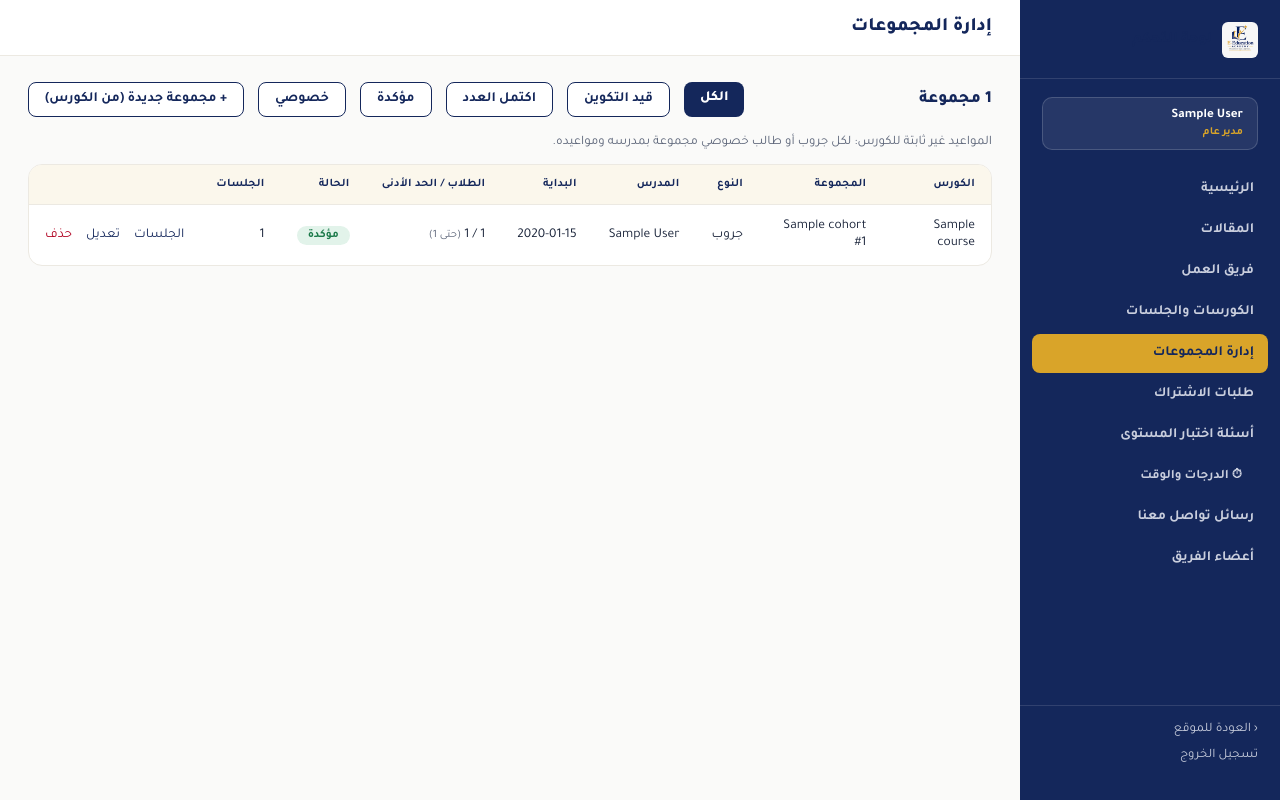
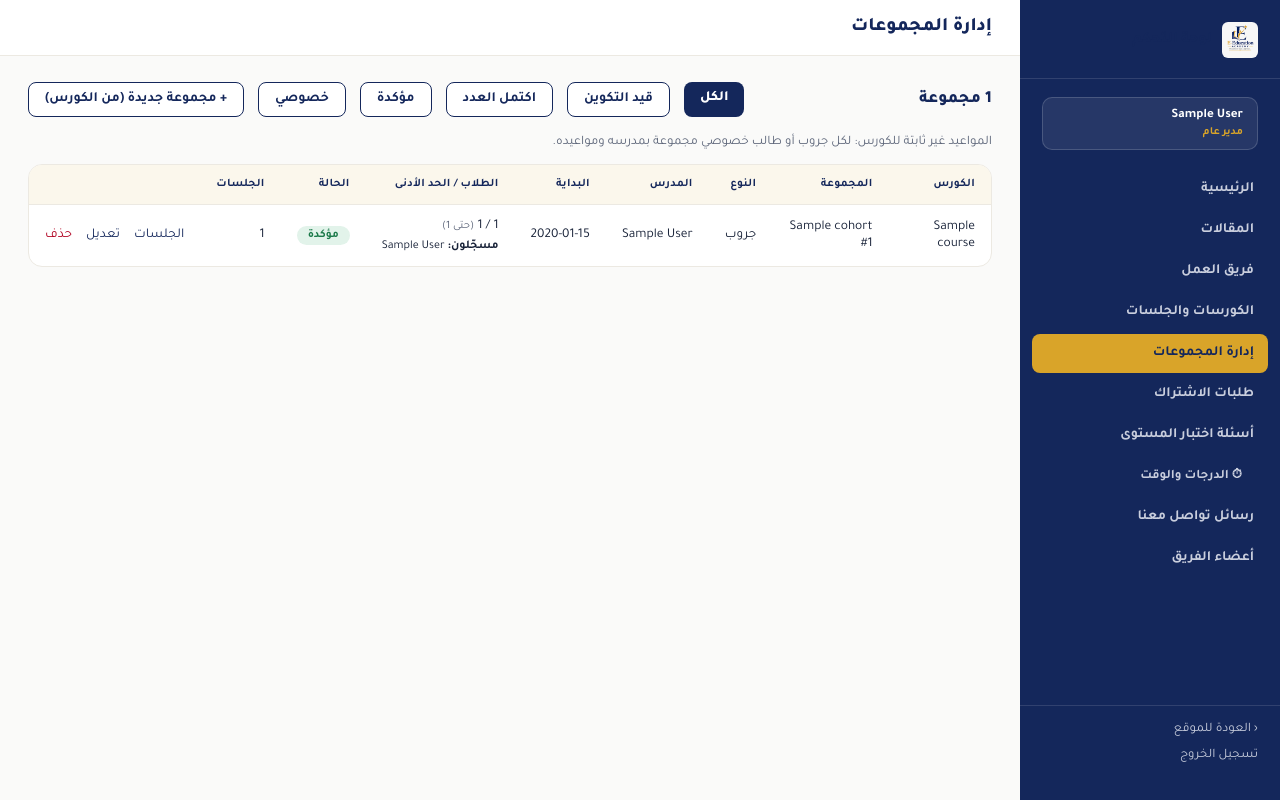
Before and after one commit to aahmed19982000/E-Education, a Django app: page /dashboard/cohorts/ in a window 1280 px wide. Run offline with Django 5.2, Linux system fonts and the light colour scheme; a user stored in the database is signed in; tables that the repository leaves empty hold one stand-in row (values such as "Sample post").

Commit message:
Show enrolled and waiting student names on the groups list
Co-Authored-By: Claude Sonnet 5.5 <noreply@anthropic.com>

```diff
--- a/courses/tests.py
+++ b/courses/tests.py
@@ -506,6 +506,7 @@ class WaitingGroupTests(TestCase):
         self.place(1); self.place(2)
         url = reverse("dashboard:all_cohorts")
         self.assertContains(self.client.get(url), "تأكيد المجموعة")
+        self.assertContains(self.client.get(url), "W1")  # waiting students are named
         self.assertContains(self.client.get(url, {"status": "ready"}), "تأكيد المجموعة")
         self.assertNotContains(self.client.get(url, {"status": "confirmed"}), "تأكيد المجموعة")
 
--- /dev/null
+++ b/dashboard/templates/dashboard/_cohort_people.html
@@ -0,0 +1,3 @@
+{% for e in c.enrollments.all %}{% if e.status == 'active' %}{% if forloop.first %}<div style="font-size:12px;margin-top:4px;"><b>مسجّلون:</b> {% endif %}{{ e.user.get_full_name|default:e.user.email }}{% if not forloop.last %}، {% endif %}{% if forloop.last %}</div>{% endif %}{% endif %}{% endfor %}
+{% with w=c.waiting_requests %}{% if w %}<div style="font-size:12px;color:var(--muted);margin-top:4px;"><b>بانتظار التأكيد:</b>
+  {% for r in w %}<a href="{% url 'dashboard:request_detail' r.pk %}">{{ r.full_name }}</a>{% if not forloop.last %}، {% endif %}{% endfor %}</div>{% endif %}{% endwith %}
--- a/dashboard/templates/dashboard/cohorts_list.html
+++ b/dashboard/templates/dashboard/cohorts_list.html
@@ -27,11 +27,8 @@
         <td>
           {% if c.mode == 'group' %}
             {% with taken=c.seats_taken %}{{ taken }} / {{ c.min_students }} <small style="color:var(--muted)">(حتى {{ c.max_students }})</small>{% endwith %}
-            {% if c.is_forming and c.waiting_requests %}
-              <div style="font-size:12px;color:var(--muted);">ينتظر:
-                {% for r in c.waiting_requests %}<a href="{% url 'dashboard:request_detail' r.pk %}">{{ r.full_name }}</a>{% if not forloop.last %}، {% endif %}{% endfor %}</div>
-            {% endif %}
           {% else %}{{ c.students_count }}{% endif %}
+          {% include "dashboard/_cohort_people.html" %}
         </td>
         <td>{% if c.mode == 'private' %}—{% elif c.is_forming %}<span class="rq-pill st-{% if c.is_ready_to_confirm %}enrolled{% else %}waiting{% endif %}">{% if c.is_ready_to_confirm %}اكتمل العدد{% else %}قيد التكوين{% endif %}</span>{% else %}<span class="rq-pill st-enrolled">مؤكدة</span>{% endif %}</td>
         <td>{{ c.lessons_count }}</td>
--- a/dashboard/views.py
+++ b/dashboard/views.py
@@ -553,7 +553,7 @@ def cohorts_list(request, course_pk):
     ctx = base_context(request, active="courses")
     ctx.update({"course": course, "cohorts": course.cohorts.select_related("teacher").annotate(
         lessons_count=Count("lessons", distinct=True), students_count=Count("enrollments", distinct=True))
-        .prefetch_related("requests")})
+        .prefetch_related("requests", "enrollments__user")})
     return render(request, "dashboard/cohorts_list.html", ctx)
 
 
@@ -563,7 +563,7 @@ def all_cohorts(request):
     current = request.GET.get("status", "all")
     qs = Cohort.objects.select_related("course", "teacher").annotate(
         lessons_count=Count("lessons", distinct=True), students_count=Count("enrollments", distinct=True),
-    ).prefetch_related("requests")
+    ).prefetch_related("requests", "enrollments__user")
     if current == "private":
         qs = qs.filter(mode="private")
     elif current in ("forming", "ready", "confirmed"):
```
